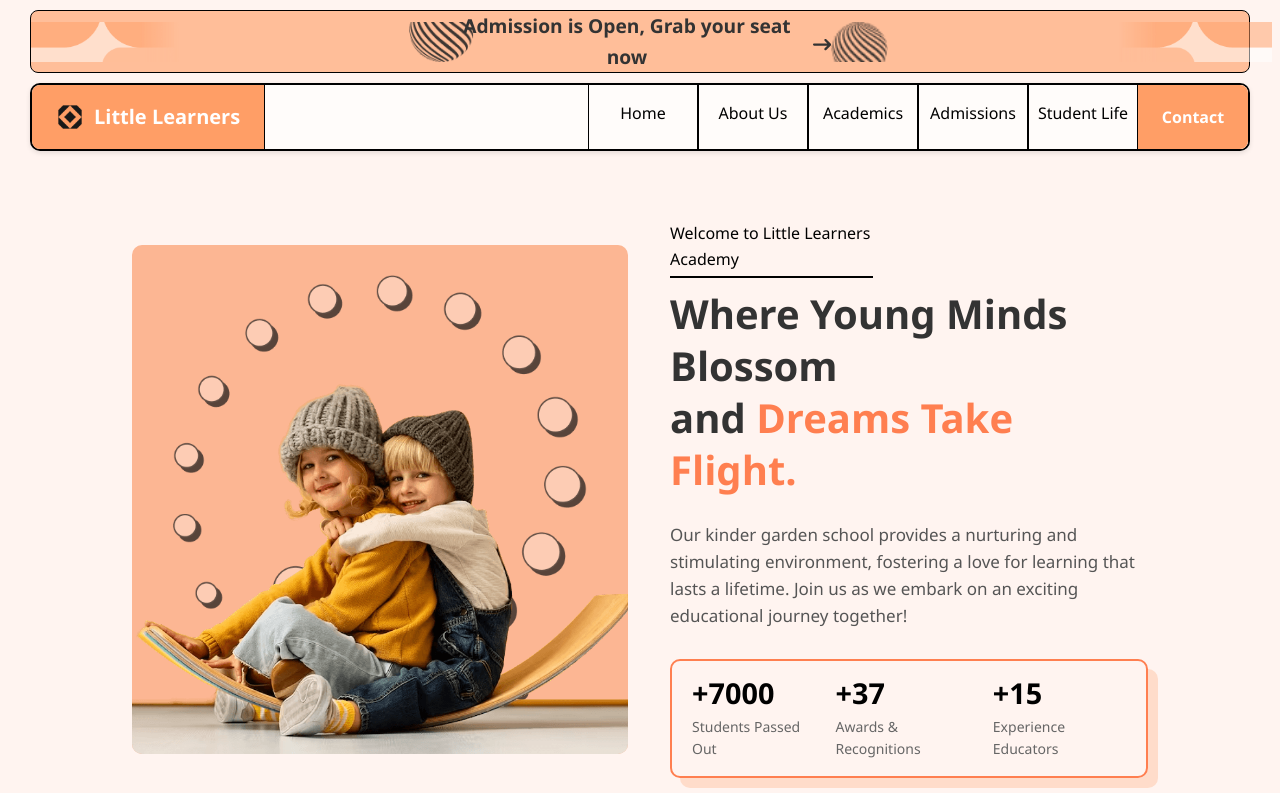
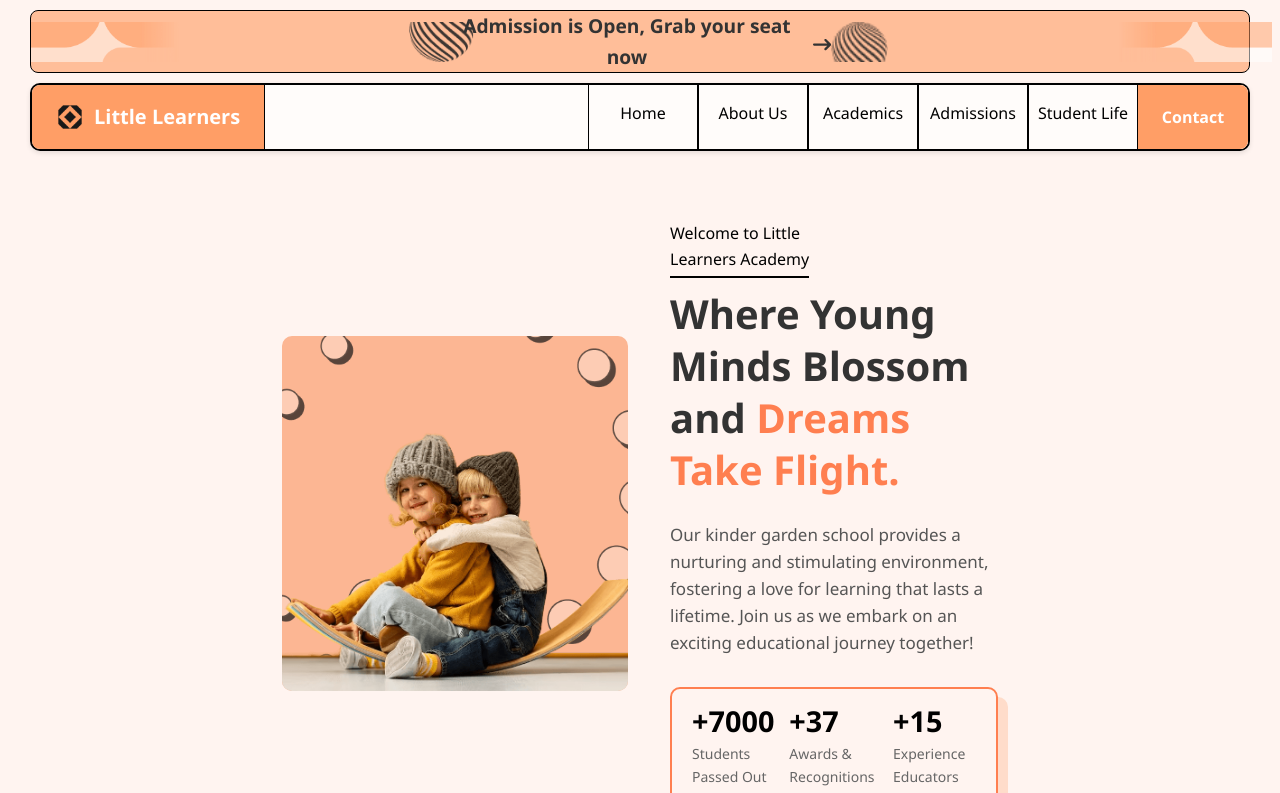
Before and after one commit to Mhmd-Elawady/School-Education, a React (Vite) app: page / in a window 1280 px wide. Shown: the top 793 px of the page. Built offline with nearby package versions, Linux system fonts and the light colour scheme.

Commit message:
Update HeroSection.css

```diff
--- a/src/Styles/Home/HeroSection.css
+++ b/src/Styles/Home/HeroSection.css
@@ -230,3 +230,9 @@
     font-size: 12px;
   }
 }
+@media (max-width:1920px)
+{
+  .hero{
+    padding:60px 270px;
+  }
+}
```
